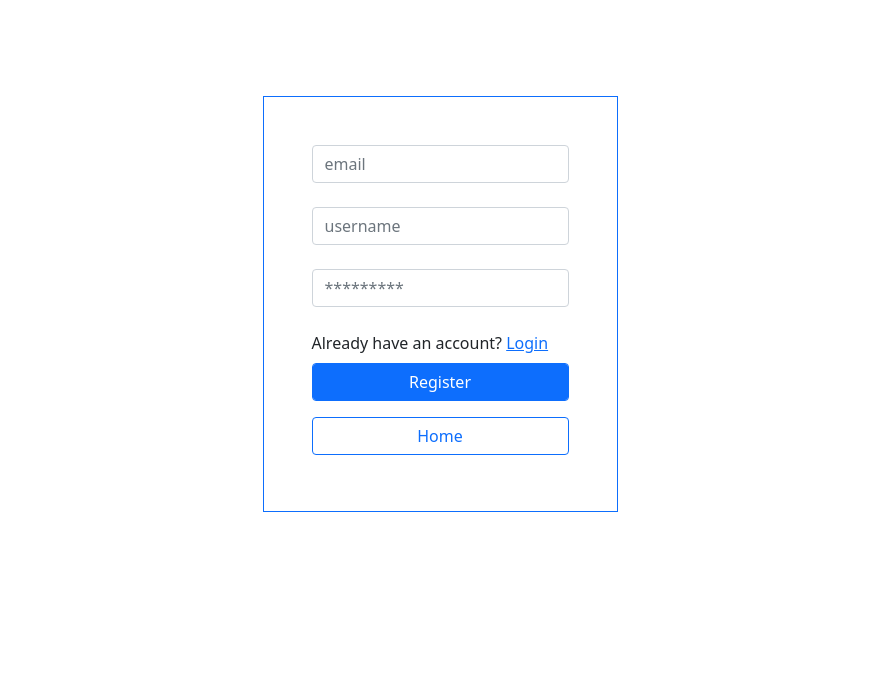
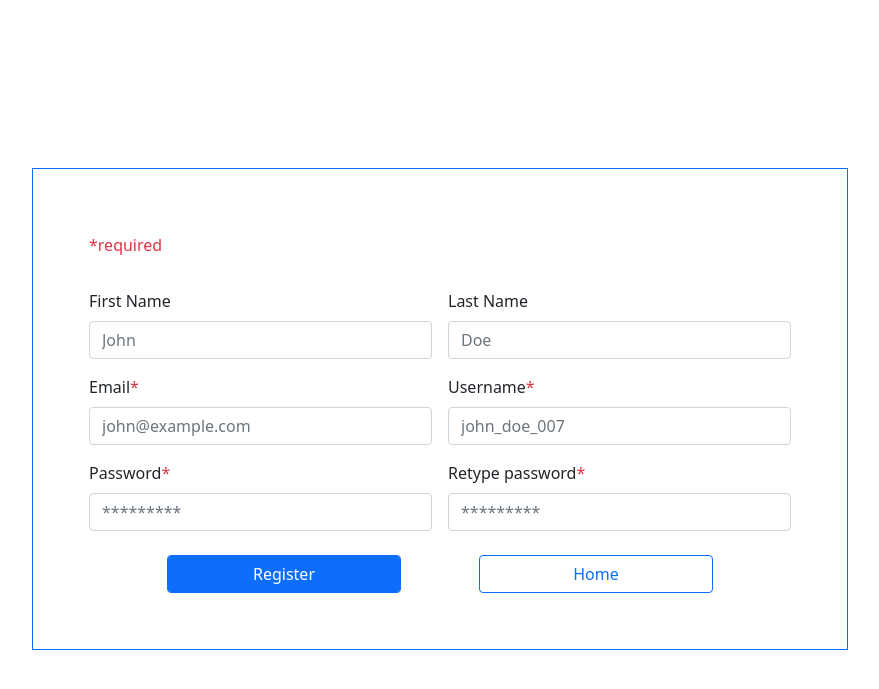
Before and after one commit to RahatGithub/Project_Firebooks, a Django app: page /accounts/register/ in a window 1280 px wide. Shown: the top 689 px of the page, without its empty margins (200-1079 px from the left). Run offline with Django 3.2, Linux system fonts and the light colour scheme.

```diff
--- a/accounts/views.py
+++ b/accounts/views.py
@@ -1,21 +1,54 @@
 from django.shortcuts import render, redirect
 from django.contrib.auth.models import User, auth
+from django.contrib import messages
 
 def register(request):
 
     if request.method == "POST" :
 
-        username = request.POST['username']
+        firstname = request.POST['f_name']
+
+        lastname = request.POST['l_name']
 
         email = request.POST['email']
 
+        username = request.POST['username']
+
         password = request.POST['password']
 
-        user = User.objects.create_user(username, email, password)
+        confirm_password = request.POST['confirm_password']
 
-        user.save()
+        if password == confirm_password :
 
-        return redirect("/")
+            if User.objects.filter(username = username).exists():
+
+                messages.info(request, "Username already taken")
+
+                return redirect("register")
+
+            elif User.objects.filter(email = email).exists():
+
+                messages.info(request, "Email already in use")
+
+                return redirect("register")
+
+            else :
+
+                user = User.objects.create_user(username, email, password)
+
+                user.first_name, user.last_name = firstname, lastname
+
+                user.save()
+
+                auth.login(request, user)
+
+                return redirect("/")
+
+        else :
+
+            messages.info(request, 'Password not matched!')
+
+            return redirect("register")
 
     return render(request, "register.html")
 
--- a/templates/base.html
+++ b/templates/base.html
@@ -45,7 +45,7 @@
                         </li>
                     </ul>
                     <form class="d-flex">
-                        <input class="form-control me-2 rounded-pill" type="search" placeholder="Search..." aria-label="Search">
+                        <input class="form-control me-2" type="search" placeholder="Search..." aria-label="Search">
                         <button class="btn btn-outline-warning" type="submit">Search</button>
                     </form>
 
--- a/templates/register.html
+++ b/templates/register.html
@@ -11,25 +11,55 @@
 </head>
 
     <body>
+<!-- __________Error message__________ -->
+        <div class="m-2 p-2 text-danger">
+
+            {% for message in messages %}
+
+            <h3>{{message}}</h3>
+
+            {% endfor %}
+
+        </div>
+<!-- __________________________________ -->
 
         <div class="d-flex justify-content-center m-5 p-5">
 
-        <form action="" method="post" class="border border-primary p-5">
+            <form action="" method="post" class="border border-primary row g-3 m-5 mb-1 p-5 w-75">
 
                 {% csrf_token %}
 
-            <input type="text" class="form-control" name="email" placeholder="email"> <br>
-            <input type="text" class="form-control" name="username" placeholder="username"> <br>
-            <input type="password" class="form-control" name="password" placeholder="*********"> <br>
-            Already have an account? <a href="../login">Login</a>
+                <p class="text-danger">*required</p>
 
-            <div class="row">
-                <div class="col">
+                <div class="col-md-6">
+                    <label for="f_name" class="form-label">First Name</label>
+                    <input type="text" class="form-control" name="f_name" id="f_name" placeholder="John" required>
+                </div>
+                <div class="col-md-6">
+                    <label for="l_name" class="form-label">Last Name</label>
+                    <input type="text" class="form-control" name="l_name" id="l_name" placeholder="Doe">
+                </div>
+                <div class="col-md-6">
+                    <label for="email" class="form-label">Email</label><span class="text-danger">*</span>
+                    <input type="text" class="form-control" name="email" id="email" placeholder="john@example.com">
+                </div>
+                <div class="col-md-6">
+                    <label for="username" class="form-label">Username</label><span class="text-danger">*</span>
+                    <input type="text" class="form-control" name="username" id="username" placeholder="john_doe_007">
+                </div>
+                <div class="col-md-6">
+                    <label for="password" class="form-label">Password</label><span class="text-danger">*</span>
+                    <input type="password" class="form-control" name="password" id="password" placeholder="*********">
+                </div>
+                <div class="col-md-6">
+                    <label for="confirm_password" class="form-label">Retype password</label><span class="text-danger">*</span>
+                    <input type="password" class="form-control" name="confirm_password" id="confirm_password" placeholder="*********">
+                </div>
+                <div class="d-flex justify-content-evenly">
+                    <div class="col-md-4">
                         <input type="submit" class="form-control btn btn-primary my-2" value="Register">
                     </div>
-            </div>
-            <div class="row">
-                <div class="col">
+                    <div class="col-md-4">
                         <a href="../../" class="form-control btn btn-outline-primary my-2">Home</a>
                     </div>
                 </div>
```
Lines whose indentation alone changed are shown as unchanged.
